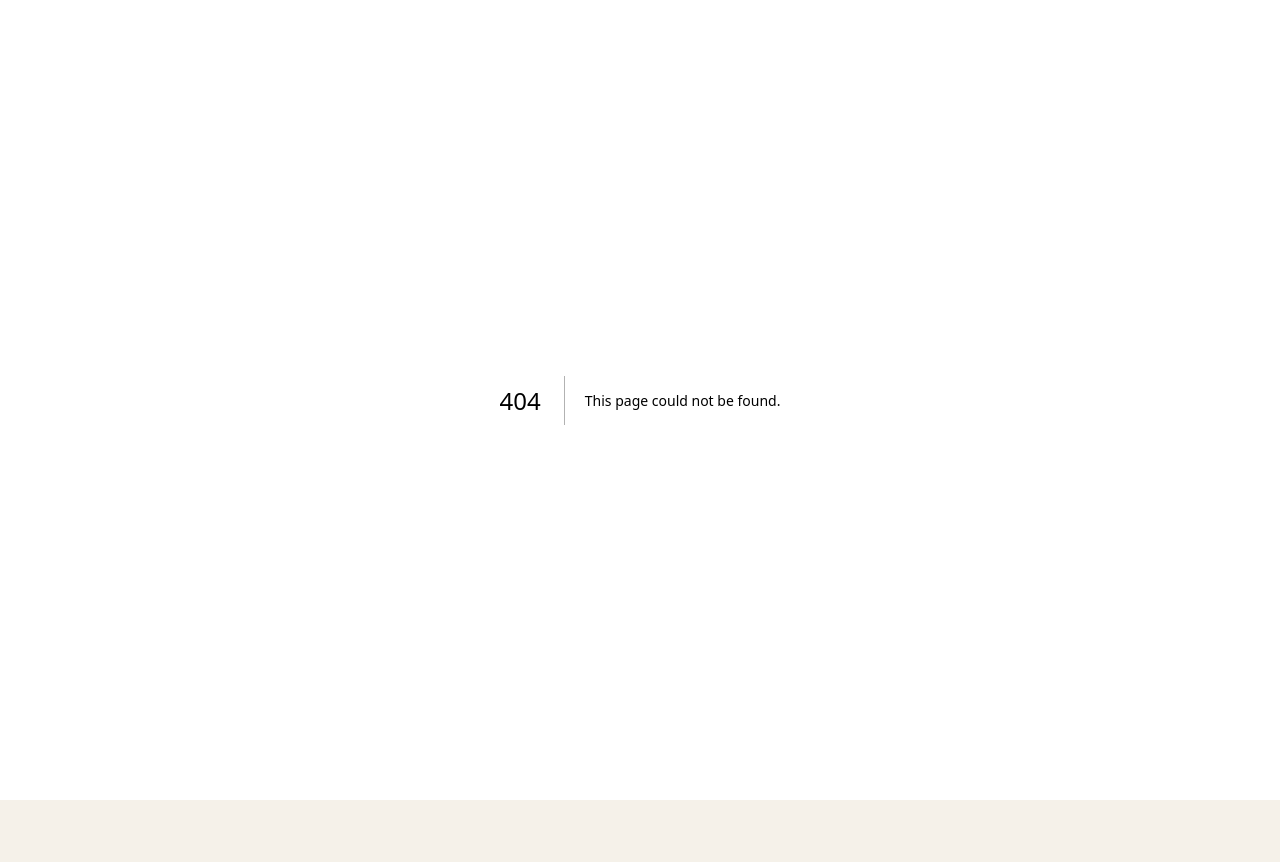
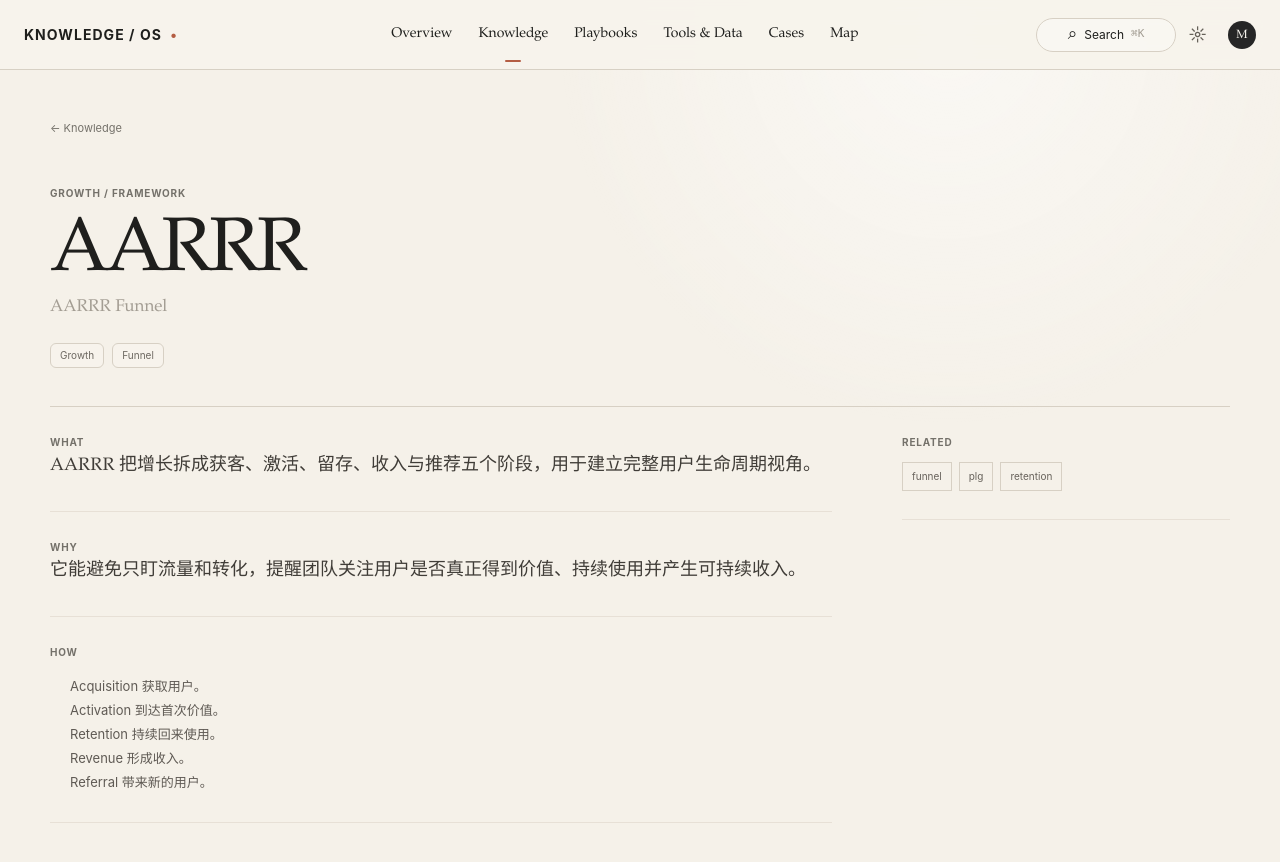
Before and after one commit to water3ovo/Knowledge-OS, a Next.js app: page /knowledge/aarrr in a window 1280 px wide. Before the commit this address had no page. Shown: the top 862 px of the page. Before the commit the page ends 800 px from the top, so only its background shows below. Built offline with nearby package versions, Linux system fonts and the light colour scheme.

Commit message:
phase3: add full knowledge detail pages

```diff
--- /dev/null
+++ b/app/knowledge/[slug]/page.tsx
@@ -0,0 +1,45 @@
+import { notFound } from "next/navigation";
+import SectionHeader from "../../section-header";
+import { getKnowledge } from "@/lib/content";
+
+export function generateStaticParams() {
+  return getKnowledge().map((item) => ({ slug: item.slug }));
+}
+
+export default async function KnowledgeDetailPage({ params }: { params: Promise<{ slug: string }> }) {
+  const { slug } = await params;
+  const item = getKnowledge().find((entry) => entry.slug === slug || entry.id === slug);
+  if (!item) notFound();
+
+  return (
+    <main className="app-shell">
+      <SectionHeader active="Knowledge" />
+      <article className="detail-page">
+        <a className="back-link" href="/knowledge">← Knowledge</a>
+        <header className="detail-hero">
+          <p className="section-kicker">{item.domain} / {item.type ?? "Concept"}</p>
+          <h1>{item.title}</h1>
+          {item.titleEn && <p className="detail-subtitle">{item.titleEn}</p>}
+          <div className="tag-list">{item.tags.map((tag) => <span className="tag" key={tag}>{tag}</span>)}</div>
+        </header>
+
+        <div className="detail-columns">
+          <div className="detail-main">
+            <section><p className="section-kicker">WHAT</p><p>{item.what}</p></section>
+            {item.why && <section><p className="section-kicker">WHY</p><p>{item.why}</p></section>}
+            {item.when && item.when.length > 0 && <section><p className="section-kicker">WHEN</p><ul>{item.when.map((x) => <li key={x}>{x}</li>)}</ul></section>}
+            {item.how.length > 0 && <section><p className="section-kicker">HOW</p><ol>{item.how.map((x) => <li key={x}>{x}</li>)}</ol></section>}
+            {item.pitfalls.length > 0 && <section><p className="section-kicker">PITFALLS</p><ul>{item.pitfalls.map((x) => <li key={x}>{x}</li>)}</ul></section>}
+          </div>
+          <aside className="detail-side">
+            {item.data.length > 0 && <section><p className="section-kicker">DATA</p><ul>{item.data.map((x) => <li key={x}>{x}</li>)}</ul></section>}
+            {item.tools.length > 0 && <section><p className="section-kicker">TOOLS</p><ul>{item.tools.map((x) => <li key={x}>{x}</li>)}</ul></section>}
+            {item.output.length > 0 && <section><p className="section-kicker">OUTPUT</p><ul>{item.output.map((x) => <li key={x}>{x}</li>)}</ul></section>}
+            {item.related.length > 0 && <section><p className="section-kicker">RELATED</p><div className="related-chips">{item.related.map((id) => <a key={id} href={`/knowledge/${id}`}>{id}</a>)}</div></section>}
+            {item.sources.length > 0 && <section><p className="section-kicker">SOURCES</p><div className="source-links">{item.sources.map((url, i) => <a href={url} target="_blank" rel="noreferrer" key={url}>Source {i + 1} ↗</a>)}</div></section>}
+          </aside>
+        </div>
+      </article>
+    </main>
+  );
+}
```
